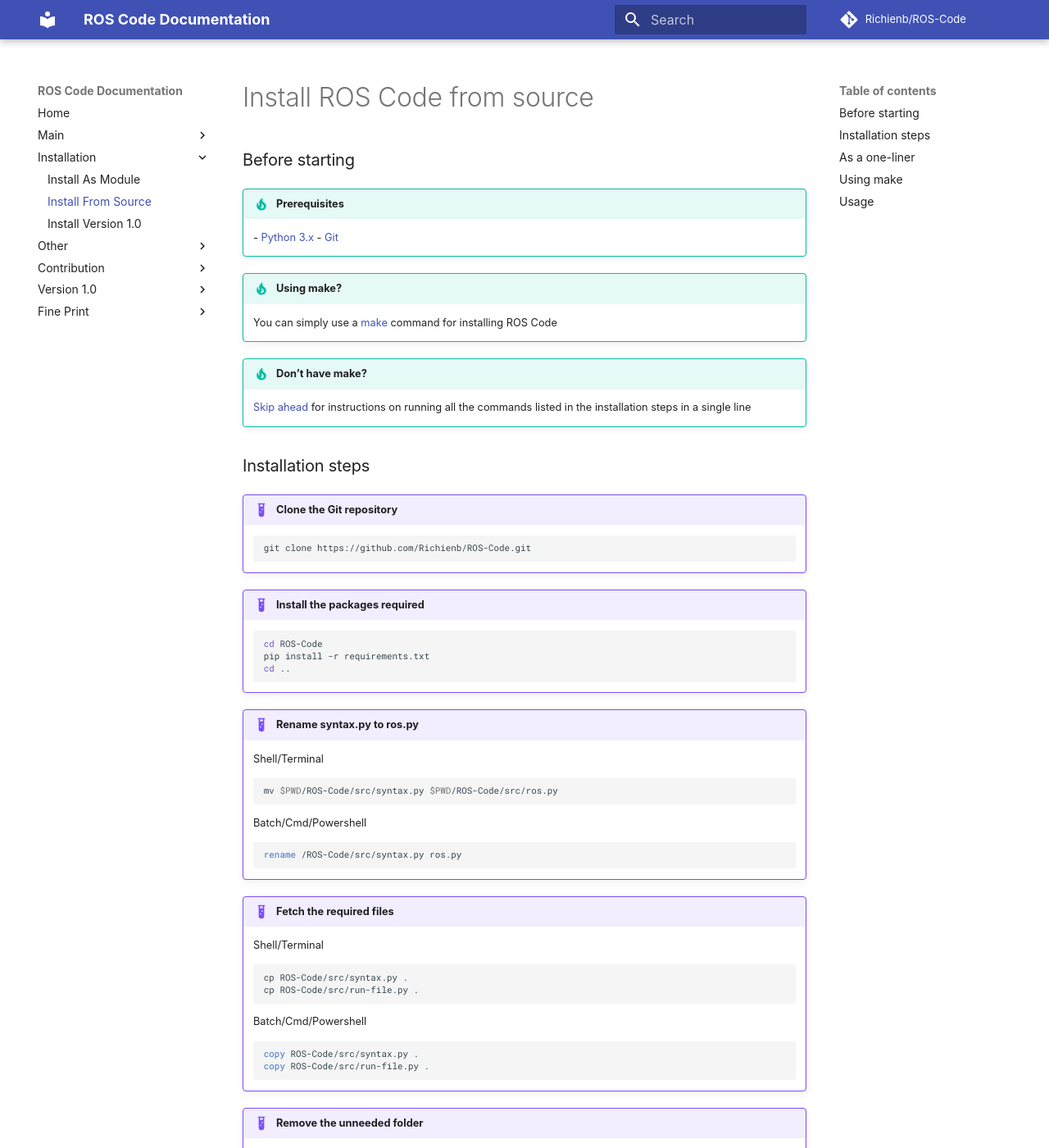
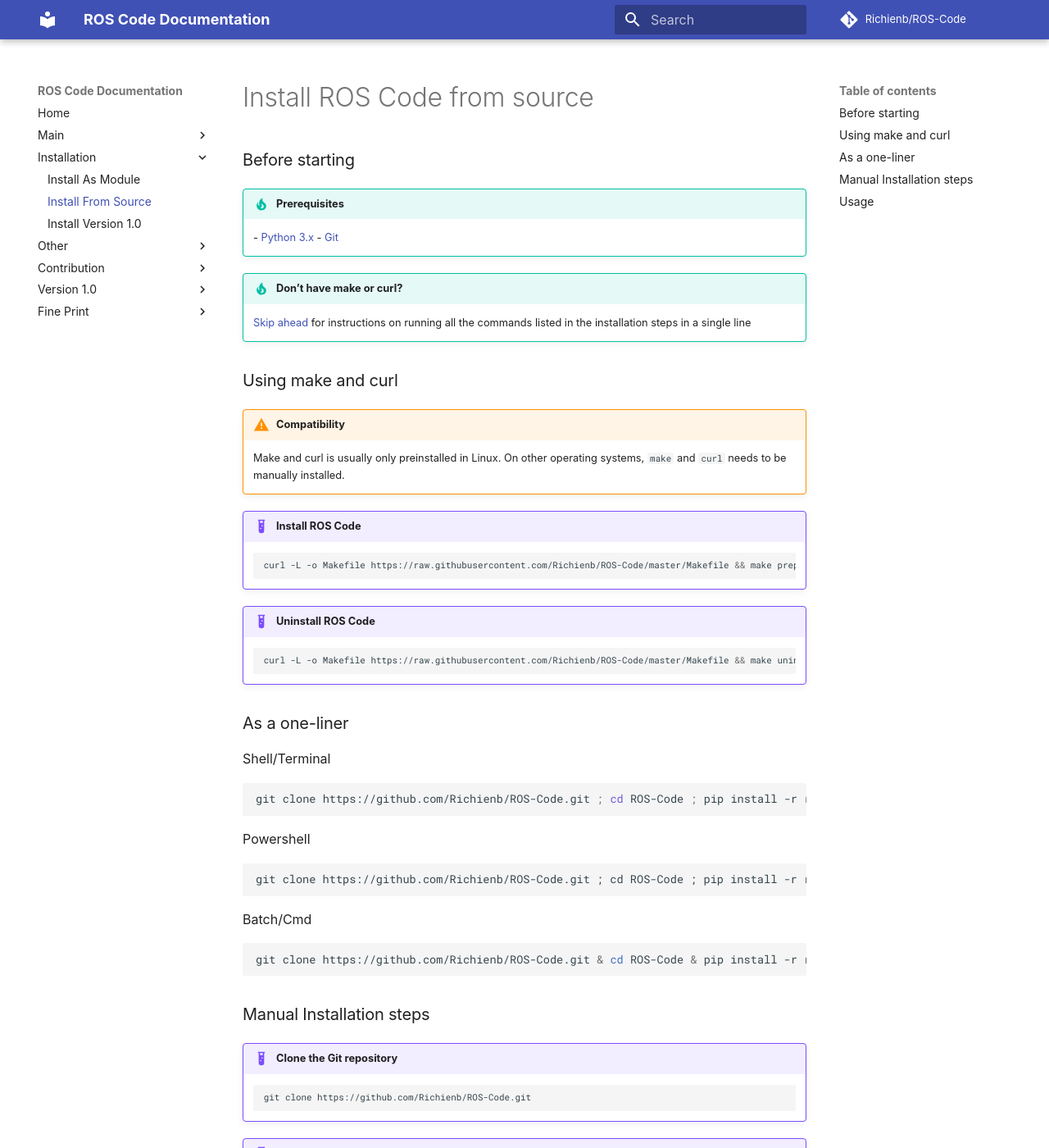
Before and after one commit to Richienb/ROS-Code, an MkDocs documentation site: the page built from docs/install-source.md, in a window 1280 px wide and 1400 px high. Shown: the whole window at 82% size. Built offline with MkDocs 1.6.1 and Material for MkDocs 9.7.7, drawn with Linux system fonts in a browser that asks for light colours; some web fonts are replaced; comment, search, counter and statistics services are not loaded; old or Windows-style settings are respelled for this version of MkDocs; some of the changed text lies outside the part shown.

Commit message:
Update installation code

````diff
--- a/docs/install-source.md
+++ b/docs/install-source.md
@@ -6,13 +6,49 @@
     \- [Python 3.x](https://www.python.org/downloads/)
     \- [Git](https://git-scm.com/downloads)
 
-!!! tip "Using make?"
-    You can simply use a [make](#using-make) command for installing ROS Code
-
-!!! tip "Don't have make?"
+!!! tip "Don't have make or curl?"
     [Skip ahead](#as-a-one-liner) for instructions on running all the commands listed in the installation steps in a single line
 
-### Installation steps
+### Using make and curl
+
+!!! warning "Compatibility"
+    Make and curl is usually only preinstalled in Linux. On other operating systems, `make` and `curl` needs to be manually installed.
+
+!!! example "Install ROS Code"
+
+    ```sh
+    curl -L -o Makefile https://raw.githubusercontent.com/Richienb/ROS-Code/master/Makefile && make prepare && rm Makefile
+    ```
+
+!!! example "Uninstall ROS Code"
+
+    ```sh
+    curl -L -o Makefile https://raw.githubusercontent.com/Richienb/ROS-Code/master/Makefile && make uninstall && rm Makefile
+    ```
+
+
+
+### As a one-liner
+
+Shell/Terminal
+
+```sh
+git clone https://github.com/Richienb/ROS-Code.git ; cd ROS-Code ; pip install -r requirements.txt ; cd .. ; mv $PWD/ROS-Code/src/syntax.py $PWD/ROS-Code/src/ros.py ; cp ROS-Code/src/syntax.py . ; cp ROS-Code/src/run-file.py . ; rm -f -r -d ROS-Code
+```
+
+Powershell
+
+```bat
+git clone https://github.com/Richienb/ROS-Code.git ; cd ROS-Code ; pip install -r requirements.txt ; cd .. ; rename /ROS-Code/src/syntax.py ros.py ; copy ROS-Code/src/syntax.py . ; copy ROS-Code/src/run-file.py . ; rmdir /s /q ROS-Code
+```
+
+Batch/Cmd
+
+```bat
+git clone https://github.com/Richienb/ROS-Code.git & cd ROS-Code & pip install -r requirements.txt & cd .. & rename /ROS-Code/src/syntax.py ros.py & copy ROS-Code/src/syntax.py . & copy ROS-Code/src/run-file.py . & rmdir /s /q ROS-Code
+```
+
+### Manual Installation steps
 
 !!! example "Clone the Git repository"
 
@@ -66,47 +102,7 @@
     rmdir /s /q ROS-Code
     ```
 
-### As a one-liner
 
-Shell/Terminal
-
-```sh
-git clone https://github.com/Richienb/ROS-Code.git ; cd ROS-Code ; pip install -r requirements.txt ; cd .. ; mv $PWD/ROS-Code/src/syntax.py $PWD/ROS-Code/src/ros.py ; cp ROS-Code/src/syntax.py . ; cp ROS-Code/src/run-file.py . ; rm -f -r -d ROS-Code
-```
-
-Powershell
-
-```bat
-git clone https://github.com/Richienb/ROS-Code.git ; cd ROS-Code ; pip install -r requirements.txt ; cd .. ; rename /ROS-Code/src/syntax.py ros.py ; copy ROS-Code/src/syntax.py . ; copy ROS-Code/src/run-file.py . ; rmdir /s /q ROS-Code
-```
-
-Batch/Cmd
-
-```bat
-git clone https://github.com/Richienb/ROS-Code.git & cd ROS-Code & pip install -r requirements.txt & cd .. & rename /ROS-Code/src/syntax.py ros.py & copy ROS-Code/src/syntax.py . & copy ROS-Code/src/run-file.py . & rmdir /s /q ROS-Code
-```
-
-### Using make
-
-!!! warning "Compatibility"
-    Make is only preinstalled in Linux. On other operating systems, `make` needs to be manually installed.
-    For Windows, I recommend using [Chocolatey](https://chocolatey.org) and running the following command:
-
-    ```bat
-    choco install make
-    ```
-
-!!! example "Install ROS Code"
-
-    ```sh
-    make prepare
-    ```
-
-!!! example "Uninstall ROS Code"
-
-    ```sh
-    make uninstall
-    ```
 
 ### Usage
 
````
